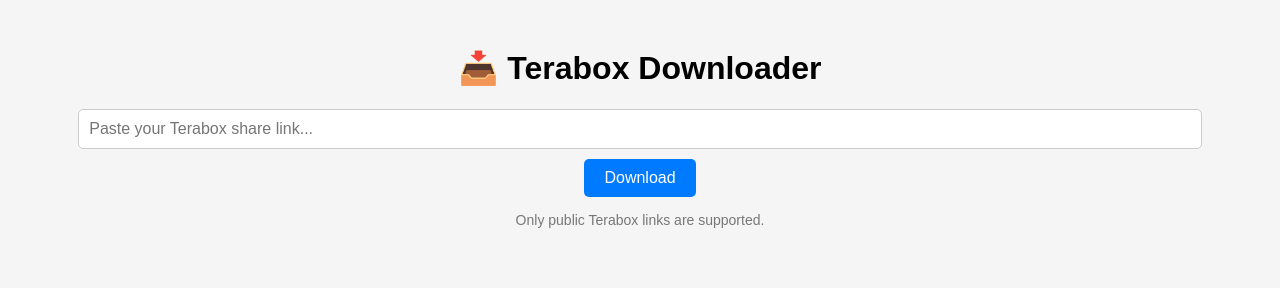
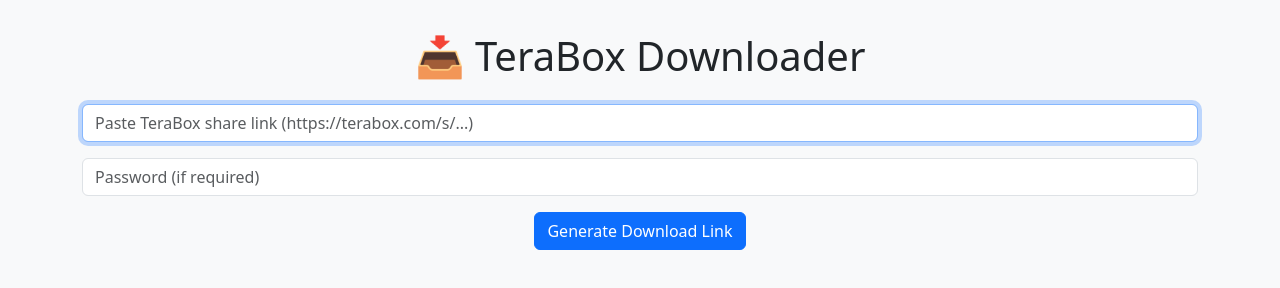
Before and after one commit to ledikad22/terabox-downloader, a plain HTML site: page index.html in a window 1280 px wide. Drawn offline with nearby package versions, Linux system fonts and the light colour scheme.

Commit message:
index.html

```diff
--- a/index.html
+++ b/index.html
@@ -3,65 +3,109 @@
 <head>
   <meta charset="UTF-8" />
   <meta name="viewport" content="width=device-width, initial-scale=1" />
-  <title>Terabox Downloader</title>
+  <title>TeraBox Downloader</title>
+
+  <!-- Bootstrap CSS -->
+  <link href="https://cdn.jsdelivr.net/npm/bootstrap@5.3.0/dist/css/bootstrap.min.css" rel="stylesheet" />
+
+  <!-- PWA Manifest -->
+  <link rel="manifest" href="manifest.json" />
+  <meta name="theme-color" content="#0d6efd" />
+
   <style>
     body {
-      font-family: Arial, sans-serif;
-      background: #f5f5f5;
-      padding: 20px;
+      padding: 2rem;
+      background: #f8f9fa;
       text-align: center;
     }
-    input[type="text"] {
-      width: 90%;
-      padding: 10px;
-      margin-bottom: 10px;
-      font-size: 16px;
-      border: 1px solid #ccc;
-      border-radius: 5px;
-    }
-    button {
-      padding: 10px 20px;
-      font-size: 16px;
-      background-color: #007bff;
-      color: white;
-      border: none;
-      border-radius: 5px;
-      cursor: pointer;
-    }
-    button:hover {
-      background-color: #0056b3;
-    }
-    .note {
-      font-size: 14px;
-      color: #777;
+    #result video {
       margin-top: 15px;
+      max-width: 100%;
+      border-radius: 8px;
+      box-shadow: 0 4px 8px rgba(0,0,0,0.1);
     }
   </style>
 </head>
 <body>
-  <h1>📥 Terabox Downloader</h1>
-  <form id="downloadForm">
-    <input
-      type="text"
-      id="linkInput"
-      placeholder="Paste your Terabox share link..."
-      required
-    />
-    <button type="submit">Download</button>
-  </form>
-  <p class="note">Only public Terabox links are supported.</p>
+
+  <div class="container">
+    <h1 class="mb-4">📥 TeraBox Downloader</h1>
+
+    <div class="mb-3">
+      <input
+        type="text"
+        id="linkInput"
+        class="form-control"
+        placeholder="Paste TeraBox share link (https://terabox.com/s/...)"
+        autofocus
+      />
+    </div>
+
+    <div class="mb-3">
+      <input
+        type="text"
+        id="passwordInput"
+        class="form-control"
+        placeholder="Password (if required)"
+      />
+    </div>
+
+    <button onclick="getDownloadLink()" class="btn btn-primary mb-3">
+      Generate Download Link
+    </button>
+
+    <div id="result" class="mt-3"></div>
+  </div>
 
   <script>
-    const form = document.getElementById("downloadForm");
-    form.addEventListener("submit", function (e) {
-      e.preventDefault();
+    function isValidTeraBoxURL(url) {
+      return /^https?:\/\/(www\.)?terabox\.com\/s\/[\w\d]+/.test(url);
+    }
+
+    async function getDownloadLink() {
       const link = document.getElementById("linkInput").value.trim();
-      if (!link.includes("terabox")) {
-        alert("Please enter a valid Terabox link.");
+      const pwd = document.getElementById("passwordInput").value.trim();
+      const result = document.getElementById("result");
+      result.innerHTML = "";
+
+      if (!isValidTeraBoxURL(link)) {
+        result.innerHTML = `<p class="text-danger fw-bold">❌ Invalid TeraBox link.</p>`;
         return;
       }
-      window.location.href = `/download?url=${encodeURIComponent(link)}`;
-    });
+
+      result.innerHTML = `<p>⏳ Fetching download link...</p>`;
+
+      try {
+        const res = await fetch(
+          `https://pika-terabox-dl.vercel.app/?url=${encodeURIComponent(link)}${pwd ? "&pwd=" + encodeURIComponent(pwd) : ""}`
+        );
+        const data = await res.json();
+
+        if (data.ok) {
+          const isVideo = data.filename.match(/\.(mp4|mov|webm|ogg|avi)$/i);
+          result.innerHTML = `
+            <p><strong>${data.filename}</strong> (${data.size || "Size unknown"})</p>
+            ${isVideo ? `<video controls src="${data.downloadLink}"></video>` : ""}
+            <br />
+            <a href="${data.downloadLink}" download class="btn btn-success mt-3">
+              ⬇️ Download
+            </a>
+          `;
+        } else if (data.message && data.message.toLowerCase().includes("password")) {
+          result.innerHTML = `<p class="text-warning fw-bold">⚠️ Password protected link or wrong password.</p>`;
+        } else {
+          result.innerHTML = `<p class="text-danger fw-bold">❌ Failed to retrieve download link.</p>`;
+        }
+      } catch (error) {
+        result.innerHTML = `<p class="text-danger fw-bold">❌ Error fetching data. Please try again.</p>`;
+      }
+    }
+
+    // PWA service worker registration
+    if ("serviceWorker" in navigator) {
+      navigator.serviceWorker.register("service-worker.js").catch(console.error);
+    }
   </script>
+
 </body>
 </html>
```
